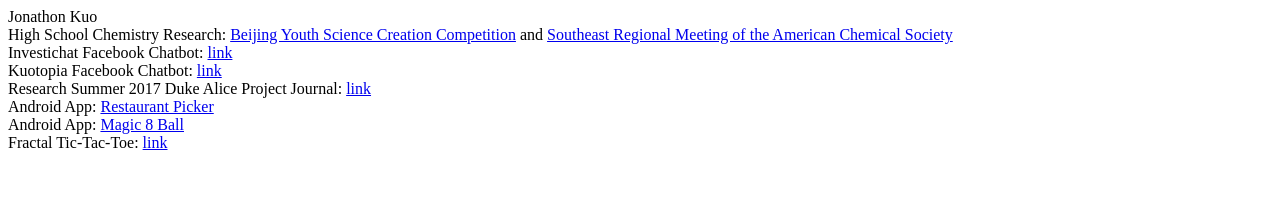
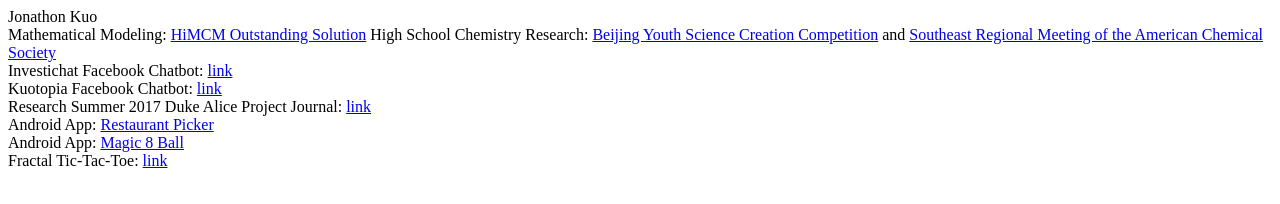
Before and after one commit to jonathonkuo/jonathonkuo.github.io, a plain HTML site: page index.html in a window 1280 px wide. Drawn offline with Linux system fonts and the light colour scheme.

Commit message:
Update index.html

```diff
--- a/index.html
+++ b/index.html
@@ -3,6 +3,7 @@
 
 <body>
 Jonathon Kuo<br>
+  Mathematical Modeling: <a href="http://www.comap.com/highschool/contests/himcm/2015_Results.pdf">HiMCM Outstanding Solution</a>
   High School Chemistry Research: <a href="http://www.ncsciencecompetition.org/?p=739">Beijing Youth Science Creation Competition</a> and <a href="http://nebula.wsimg.com/0aa385cfb1f29e58913f798a3b0adad5?AccessKeyId=822FEC6AA1BF4C312823&disposition=0&alloworigin=1">Southeast Regional Meeting of the American Chemical Society</a><br>
   Investichat Facebook Chatbot: <a href="https://www.facebook.com/InvestiChat-691650504336817/">link</a><br>
   Kuotopia Facebook Chatbot: <a href="https://www.facebook.com/Kuotopia-ChatBot-106562349887443/">link</a><br>
```
